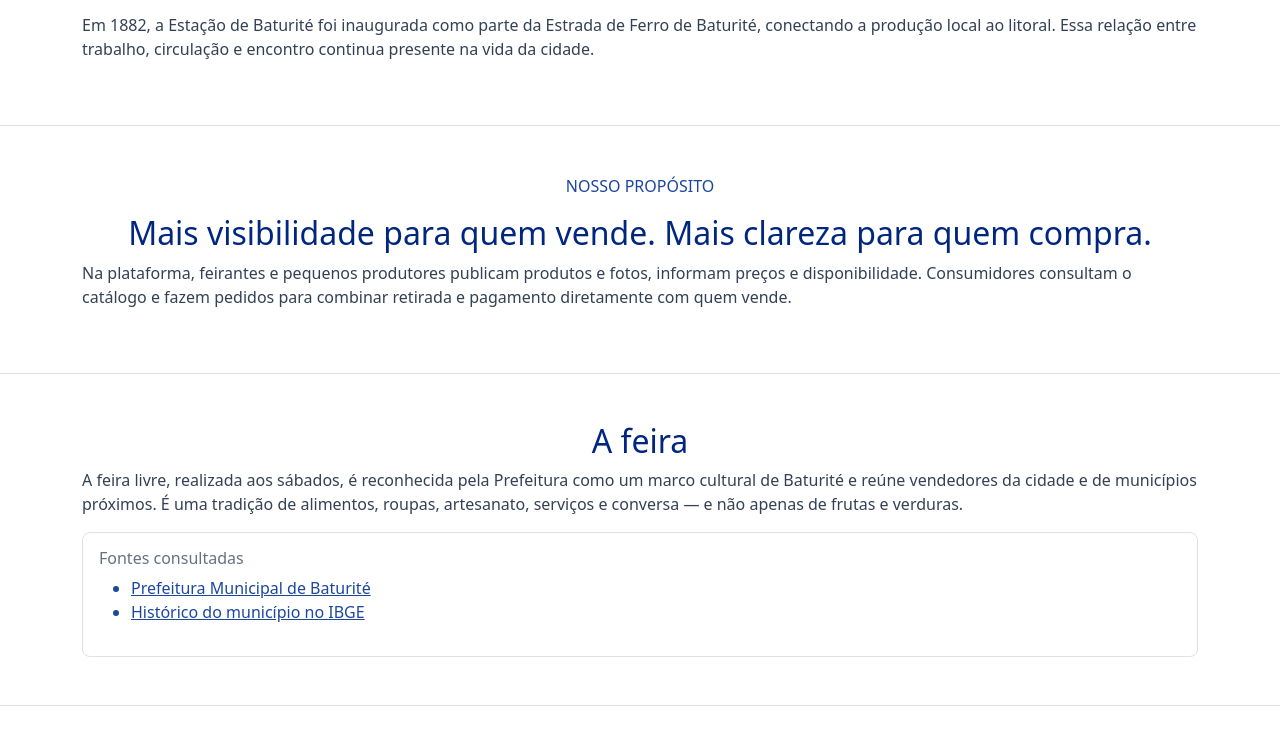
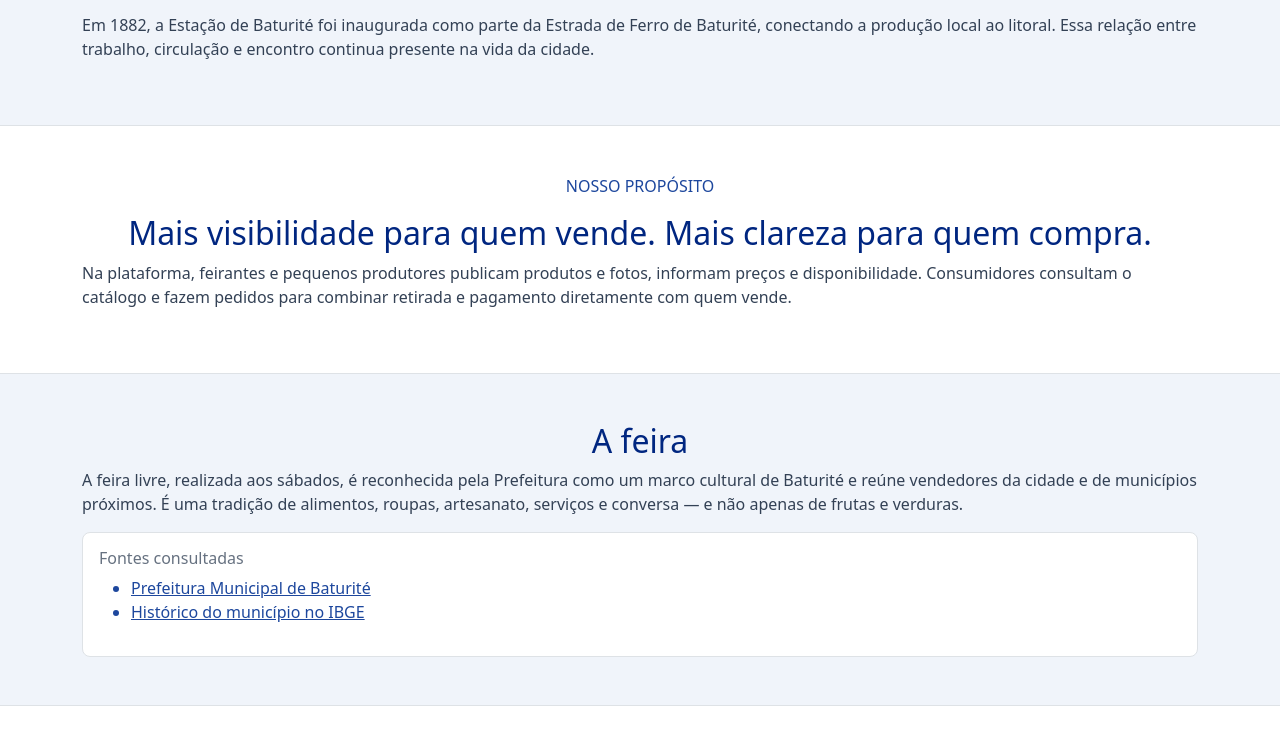
Before and after one commit to CLKlucas/help-me-alfredo, a website: page Projeto final/src/html/sobre.html in a window 1280 px wide. Shown: the part 500-1251 px from the top of the page. Drawn offline with nearby package versions, Linux system fonts and the light colour scheme.

Commit message:
adiciona classe global fundo-suave

```diff
--- a/Projeto final/src/scss/main.scss
+++ b/Projeto final/src/scss/main.scss
@@ -20,6 +20,10 @@ $body-color: #334155;
   color: #1d479d;
 }
 
+.fundo-suave {
+  background-color: #f0f4fa;
+}
+
 .pedidos a {
   background-color: #088344;
   color: #ffffff;
```
Also changed, not shown: Projeto final/src/css/style.css, 1 other file.
